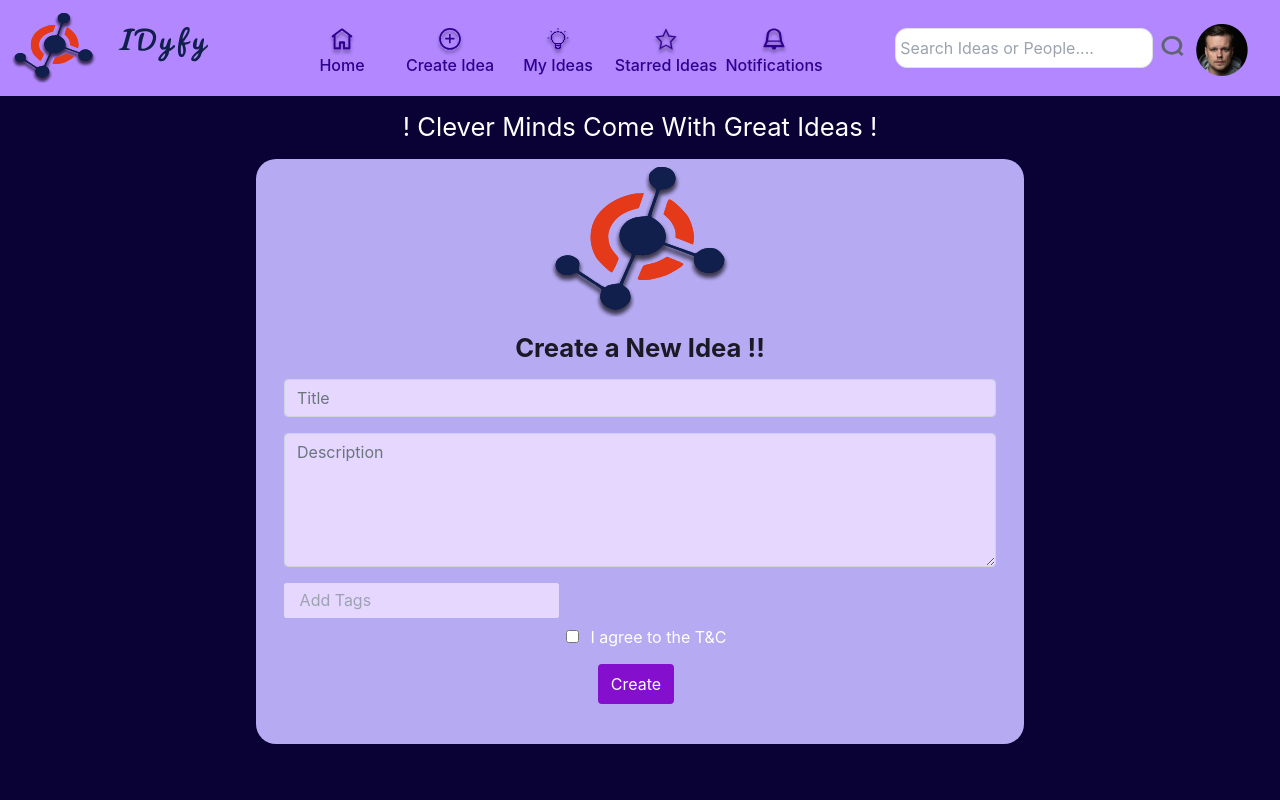
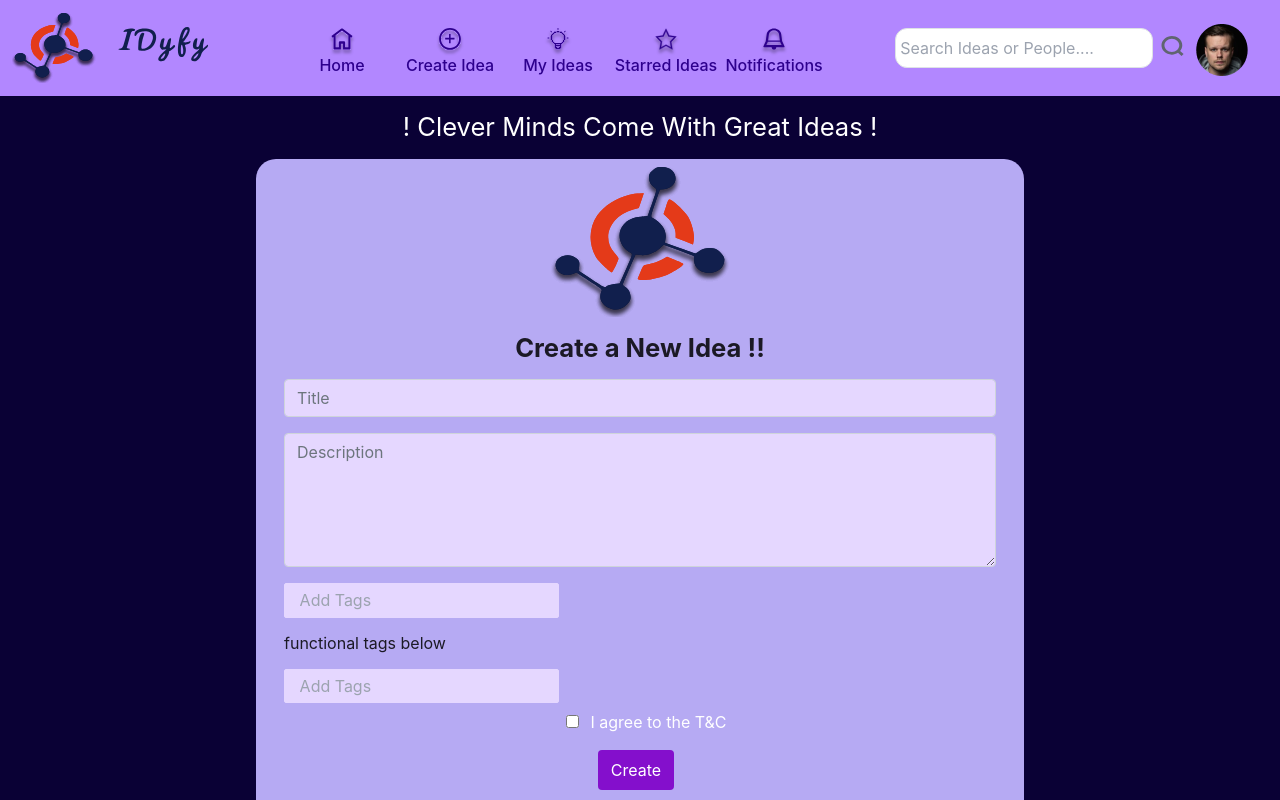
Before and after one commit to srinivass2000/IDyfy, a React (Create React App) app in the folder client/: page /createIdea in a window 1280 px wide. Shown: the top 800 px of the page. Built offline with nearby package versions, Linux system fonts and the light colour scheme; sample sign-in values are in the browser's storage.

Commit message:
add tags functional component

```diff
--- a/client/src/components/NewIdeas/createIdea.js
+++ b/client/src/components/NewIdeas/createIdea.js
@@ -4,6 +4,7 @@ import Idyfy_logo from "../../assets/svg/Idyfy_logo.svg";
 import "../Auth/auth.css";
 import Footer from "../Footer/footer";
 import InputTag from "./tags";
+import Tags from "./tagsfunc";
 import axios from "axios";
 import authHeader from "../../services/auth-header";
 
@@ -82,6 +83,14 @@ const CreateIdea = ()=>{
                         <InputTag/>
                     </div>
 
+                    <div className="flex justify-start mt-3 mx-3">
+                        <h1>functional tags below </h1>
+                    </div>
+
+                    <div className="flex justify-start mt-3 mx-3">
+                        <Tags/>
+                    </div>
+
                     <div className="ml-3 mt-2 mb-3 custom-control custom-checkbox">
                         <input
                         type="checkbox"
--- a/client/src/components/NewIdeas/tags.js
+++ b/client/src/components/NewIdeas/tags.js
@@ -23,7 +23,9 @@ class InputTag extends React.Component {
         return;
       }
       this.setState({ tags: [...this.state.tags, val]});
+      console.log(this.tagInput.value)
       this.tagInput.value = null;
+      console.log(this.tagInput.value)
     } else if (e.key === 'Backspace' && !val) {
       this.removeTag(this.state.tags.length - 1);
     }
@@ -33,7 +35,7 @@ class InputTag extends React.Component {
     const { tags } = this.state;
 
     return (
-        <div className="input-tag form_box">
+      <div className="input-tag">
         <ul className="input-tag__tags">
           { tags.map((tag, i) => (
             <li key={tag}>
@@ -41,8 +43,7 @@ class InputTag extends React.Component {
               <button type="button" onClick={() => { this.removeTag(i); }}>+</button>
             </li>
           ))}
-
-            <li className="input-tag__tags__input"><input placeholder="Add Tags" type="text" onKeyDown={this.inputKeyDown} ref={c => { this.tagInput = c; }} /></li>
+          <li className="input-tag__tags__input"><input type="text" placeholder="Add Tags" onKeyDown={this.inputKeyDown} ref={c => { this.tagInput = c; }} /></li>
         </ul>
       </div>
     );
--- /dev/null
+++ b/client/src/components/NewIdeas/tagsfunc.js
@@ -0,0 +1,48 @@
+import React, {useState, useRef} from "react";
+import "../NewIdeas/tags.css";
+
+const Tags = ()=> {
+
+    const [tags,setTags] = useState([]);
+
+    const tagInput = useRef();
+
+    const removeTag = (i) => {
+        const newTags = [ ...tags ];
+        newTags.splice(i, 1);
+        setTags([...newTags]);
+      }
+
+    const inputKeyDown = (e) => {
+        const val = e.target.value;
+        if (e.key === 'Enter' && val) {
+          if (tags.find(tag => tag.toLowerCase() === val.toLowerCase())) {
+            return;
+          }
+          setTags([...tags, val]);
+          tagInput.current.value = null;
+        }
+        //  else if (e.key === 'Backspace' && !val) {
+        //   removeTag(tags.length - 1);
+        // }
+      }
+
+    return(
+
+            <div className="input-tag">
+                <ul className="input-tag__tags">
+                { tags.map((tag, i) => (
+                    <li key={i}>
+                    {tag}
+                    <button type="button" onClick={()=>removeTag(i)}>+</button>
+                    </li>
+                ))}
+                <li className="input-tag__tags__input"><input type="text" placeholder="Add Tags"
+                ref={tagInput}
+                onKeyDown={inputKeyDown}/></li>
+                </ul>
+            </div>
+    );
+}
+
+export default Tags;
```
Lines whose indentation alone changed are shown as unchanged.
